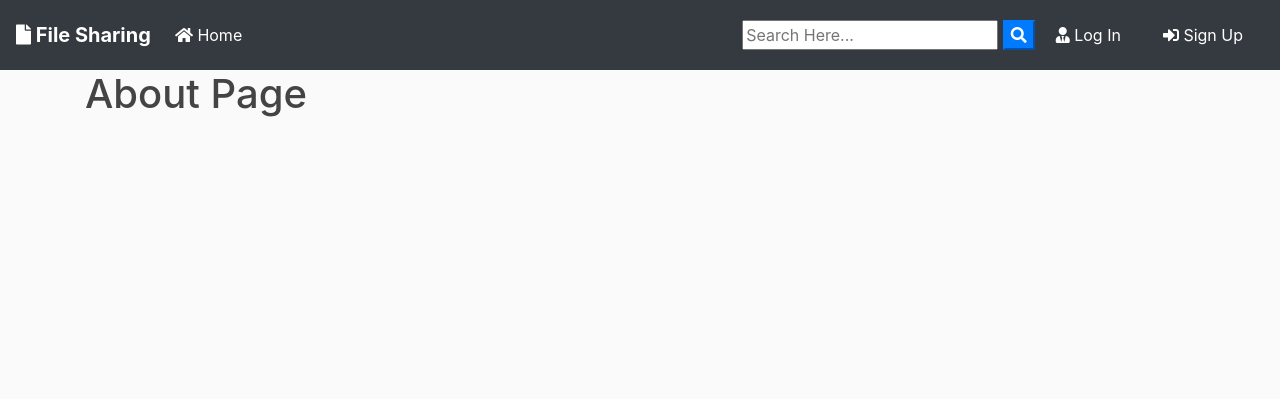
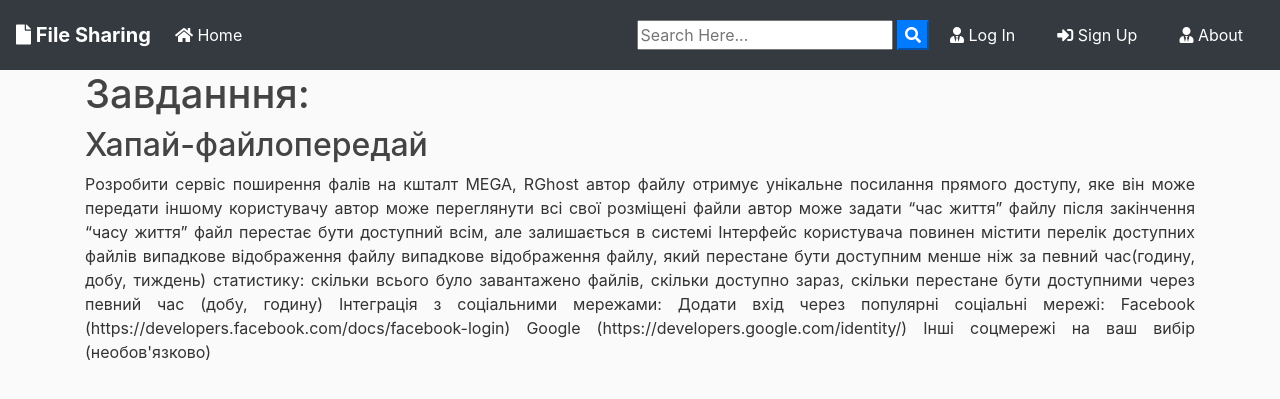
Before and after one commit to Goosefrom/practic, a Django app: template blog/templates/blog/about.html in a window 1280 px wide. Shown: the top 399 px of the page. Run offline with Django 3.2, Linux system fonts and the light colour scheme; the template is opened without the code that fills it, so the values that code supplies are empty; some libraries are stand-ins or nearby versions.

Commit message:
About page

```diff
--- a/blog/templates/blog/about.html
+++ b/blog/templates/blog/about.html
@@ -1,4 +1,17 @@
 {% extends "blog/base.html" %}
 {% block content %}
-    <h1>About Page</h1>
+<style>
+   p {
+    font-weight: normal; /* Нормальное начертание */
+   }
+   .select {
+    color: maroon; /* Цвет текста */
+    font-weight: 600; /* Жирное начертание */
+   }
+</style>
+    <h1>Завданння:</h1>
+
+    <h2>Хапай-файлопередай</h2>
+
+    <p align="justify">Розробити сервіс поширення фалів на кшталт MEGA, RGhost автор файлу отримує унікальне посилання прямого доступу, яке він може передати іншому користувачу автор може переглянути всі свої розміщені файли автор може задати “час життя” файлу після закінчення “часу життя” файл перестає бути доступний всім, але залишається в системі Інтерфейс користувача повинен містити перелік доступних файлів випадкове відображення файлу випадкове відображення файлу, який перестане бути доступним менше ніж за певний час(годину, добу, тиждень) статистику: скільки всього було завантажено файлів, скільки доступно зараз, скільки перестане бути доступними через певний час (добу, годину) Інтеграція з соціальними мережами: Додати вхід через популярні соціальні мережі: Facebook (https://developers.facebook.com/docs/facebook-login) Google (https://developers.google.com/identity/) Інші соцмережі на ваш вибір (необов'язково)</p>
 {% endblock content %}
--- a/blog/templates/blog/base.html
+++ b/blog/templates/blog/base.html
@@ -44,12 +44,13 @@
                     <a href="{% url 'user-posts' user %}" class="btn text-white m-2"><i class="fas fa-user-shield"></i> My Files</a>
                     <a href="{% url 'post-create' %} " class="btn text-white m-2"><i class="fas fa-user-edit"></i> New File</a>
                     <a href="{% url 'profile' %} " class="btn text-white m-2"><i class="fas fa-user"></i> {{ user.username }}</a>
+                    <a href="{% url 'blog-about' %} " class="btn text-white m-2"><i class="fas fa-user-tie"></i> About</a>
                     <a href="{% url 'logout' %} " class="btn text-white m-2"><i class="fas fa-sign-out-alt"></i> Log Out</a>
 
                     {% else %}
                     <a href="{% url 'login' %} " class="btn text-white m-2"><i class="fas fa-user-tie"></i> Log In</a>
-
                     <a href="{% url 'register' %} " class="btn text-white m-2"> <i class="fas fa-sign-in-alt"></i> Sign Up</a>
+                    <a href="{% url 'blog-about' %} " class="btn text-white m-2"><i class="fas fa-user-tie"></i> About</a>
                     {% endif %}
 
                 </div>
```
Also changed, not shown: db.sqlite3.
